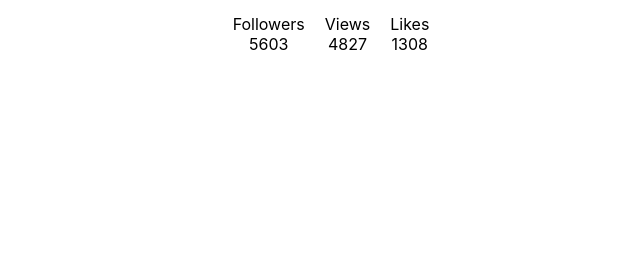
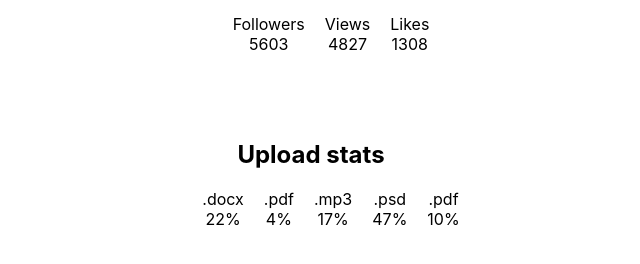
Before and after one commit to Madadrg/goit-react-hw-01-components, a React (Create React App) app: page / in a window 1280 px wide. Shown: the part 322-586 px from the top of the page, without its empty margins (329-969 px from the left). Built offline with nearby package versions, Linux system fonts and the light colour scheme.

Commit message:
Worked on second task

```diff
--- a/src/components/App.jsx
+++ b/src/components/App.jsx
@@ -1,5 +1,8 @@
 import Profile from './Profile/Profile';
 import user from './Profile/user.json';
+
+import Statistics from './Statistics/Statistics';
+import data from './Statistics/data.json';
 
 export const App = () => {
   const text = 'Hello World!';
@@ -13,6 +16,8 @@
         avatar={user.avatar}
         stats={user.stats}
       />
+
+      <Statistics title="Upload stats" stats={data} />
     </>
   );
 };
--- a/src/components/Statistics/Statistics.jsx
+++ b/src/components/Statistics/Statistics.jsx
@@ -0,0 +1,32 @@
+import styles from './Statistics.module.css';
+import PropTypes from 'prop-types';
+
+const Statistics = ({ title, stats }) => {
+  return (
+    <section className={styles.statistics}>
+      {title && <h2 className={styles.title}>{title}</h2>}
+
+      <ul className={styles.statlist}>
+        {stats.map(stat => (
+          <li key={stat.id} className={styles.item}>
+            <span className={styles.label}>{stat.label}</span>
+            <span className={styles.percentage}>{stat.percentage}%</span>
+          </li>
+        ))}
+      </ul>
+    </section>
+  );
+};
+
+Statistics.propTypes = {
+  title: PropTypes.string,
+  stats: PropTypes.arrayOf(
+    PropTypes.shape({
+      id: PropTypes.string.isRequired,
+      label: PropTypes.string.isRequired,
+      percentage: PropTypes.number.isRequired,
+    })
+  ).isRequired,
+};
+
+export default Statistics;
--- a/src/components/Statistics/Statistics.module.css
+++ b/src/components/Statistics/Statistics.module.css
@@ -0,0 +1,18 @@
+.statistics {
+  text-align: center;
+  padding-top: 50px;
+}
+
+.statlist {
+  display: flex;
+  flex-direction: row;
+  list-style: none;
+  text-align: center;
+  gap: 20px;
+  justify-content: center;
+}
+
+.label {
+  display: flex;
+  flex-direction: column;
+}
--- a/src/components/Statistics/data.json
+++ b/src/components/Statistics/data.json
@@ -0,0 +1,7 @@
+[
+  { "id": "id-1", "label": ".docx", "percentage": 22 },
+  { "id": "id-2", "label": ".pdf", "percentage": 4 },
+  { "id": "id-3", "label": ".mp3", "percentage": 17 },
+  { "id": "id-4", "label": ".psd", "percentage": 47 },
+  { "id": "id-5", "label": ".pdf", "percentage": 10 }
+]
```
